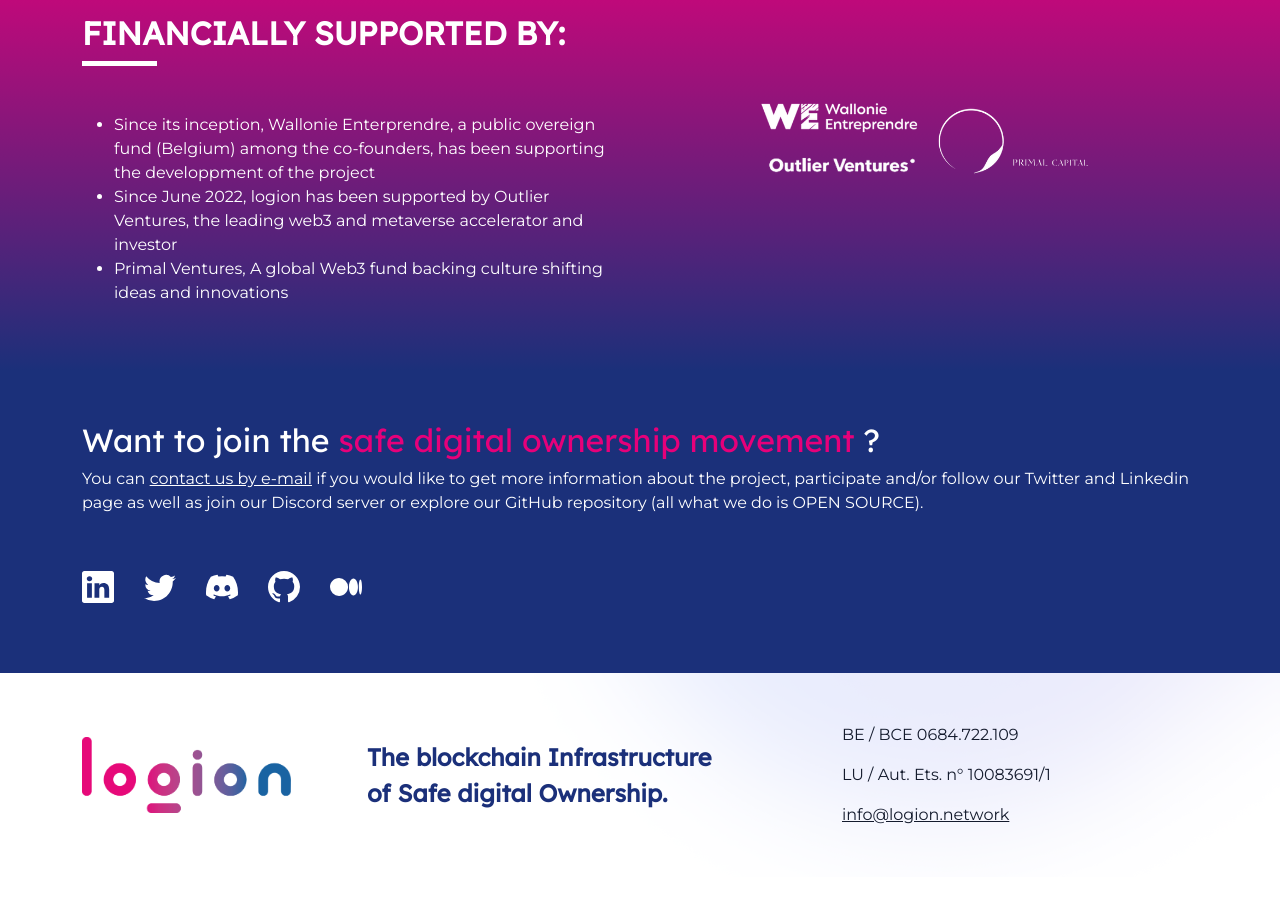
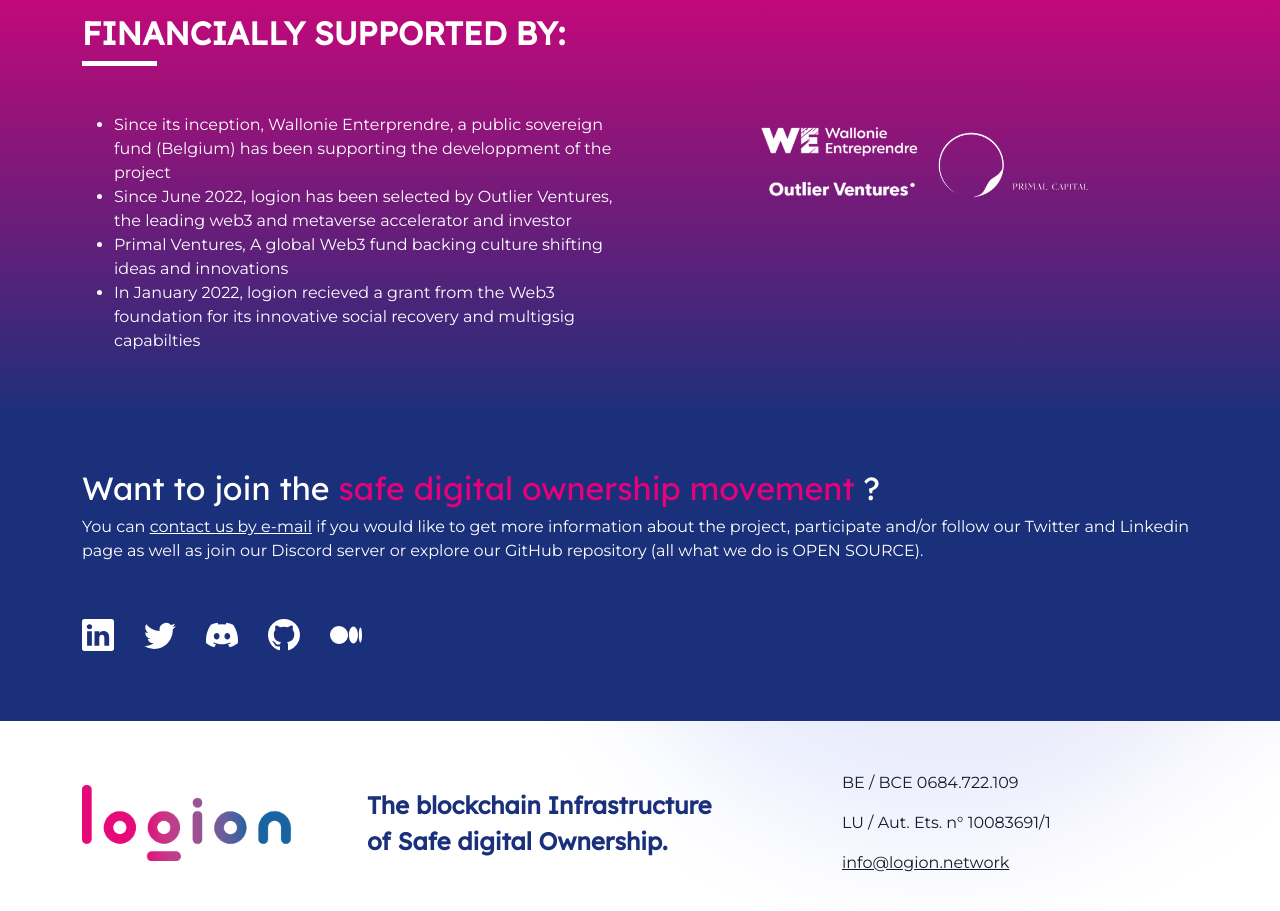
Before and after one commit to logion-network/logion-web-site, a React (Create React App) app: page / in a window 1280 px wide. Shown: the part 6929-7840 px from the top of the page. Before the commit the page ends 7806 px from the top, so only its background shows below. Built offline with nearby package versions, Linux system fonts and the light colour scheme.

Commit message:
Update Content.tsx

```diff
--- a/src/Content.tsx
+++ b/src/Content.tsx
@@ -453,9 +453,10 @@
         paragraphs={<>
             { /* START EDIT */ }
             <ul>
-                <li>Since its inception, Wallonie Enterprendre, a public overeign fund (Belgium) among the co-founders, has been supporting the developpment of the project</li>
-                <li>Since June 2022, logion has been supported by Outlier Ventures, the leading web3 and metaverse accelerator and investor</li>
+                <li>Since its inception, Wallonie Enterprendre, a public sovereign fund (Belgium) has been supporting the developpment of the project</li>
+                <li>Since June 2022, logion has been selected by Outlier Ventures, the leading web3 and metaverse accelerator and investor</li>
                 <li>Primal Ventures, A global Web3 fund backing culture shifting ideas and innovations</li>
+                <li>In January 2022, logion recieved a grant from the Web3 foundation for its innovative social recovery and multigsig capabilties</li>
             </ul>
             { /* STOP EDIT */ }
         </>}
```
